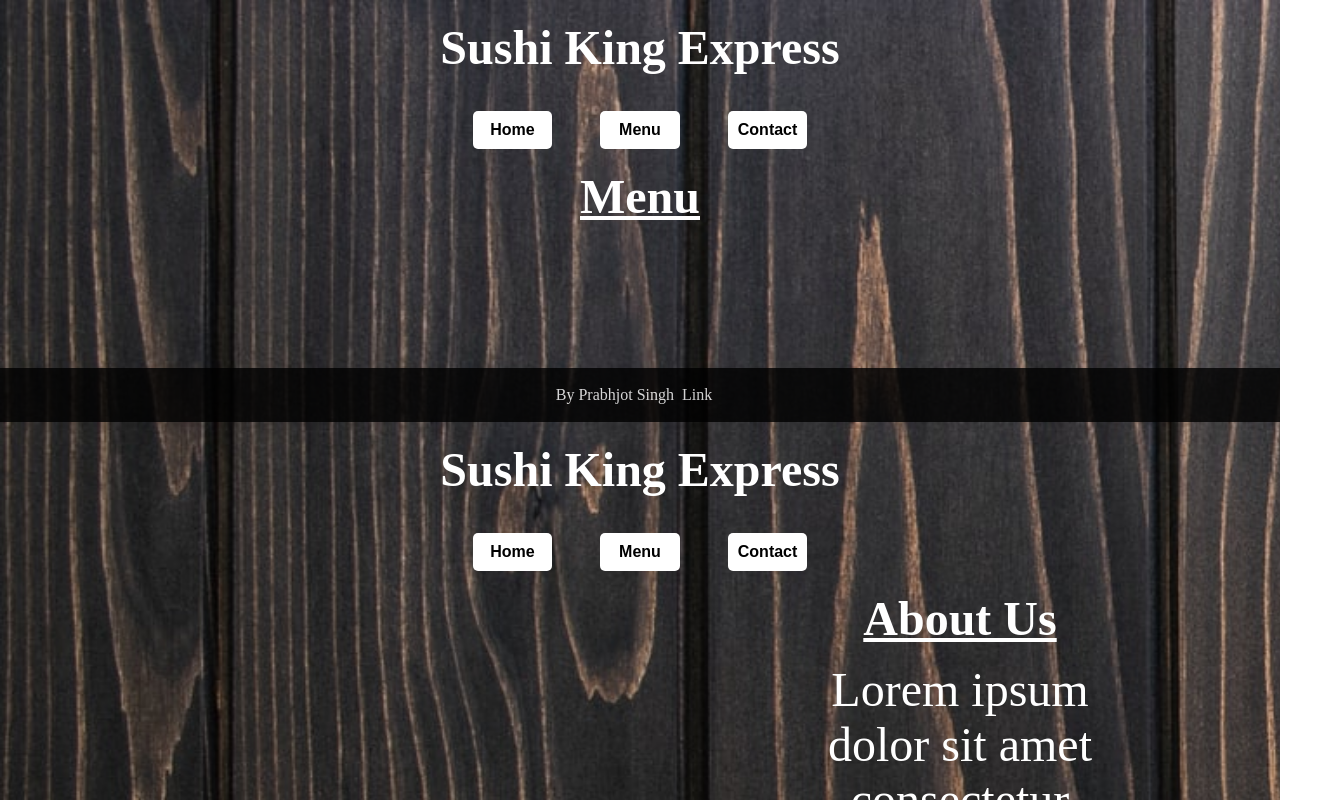
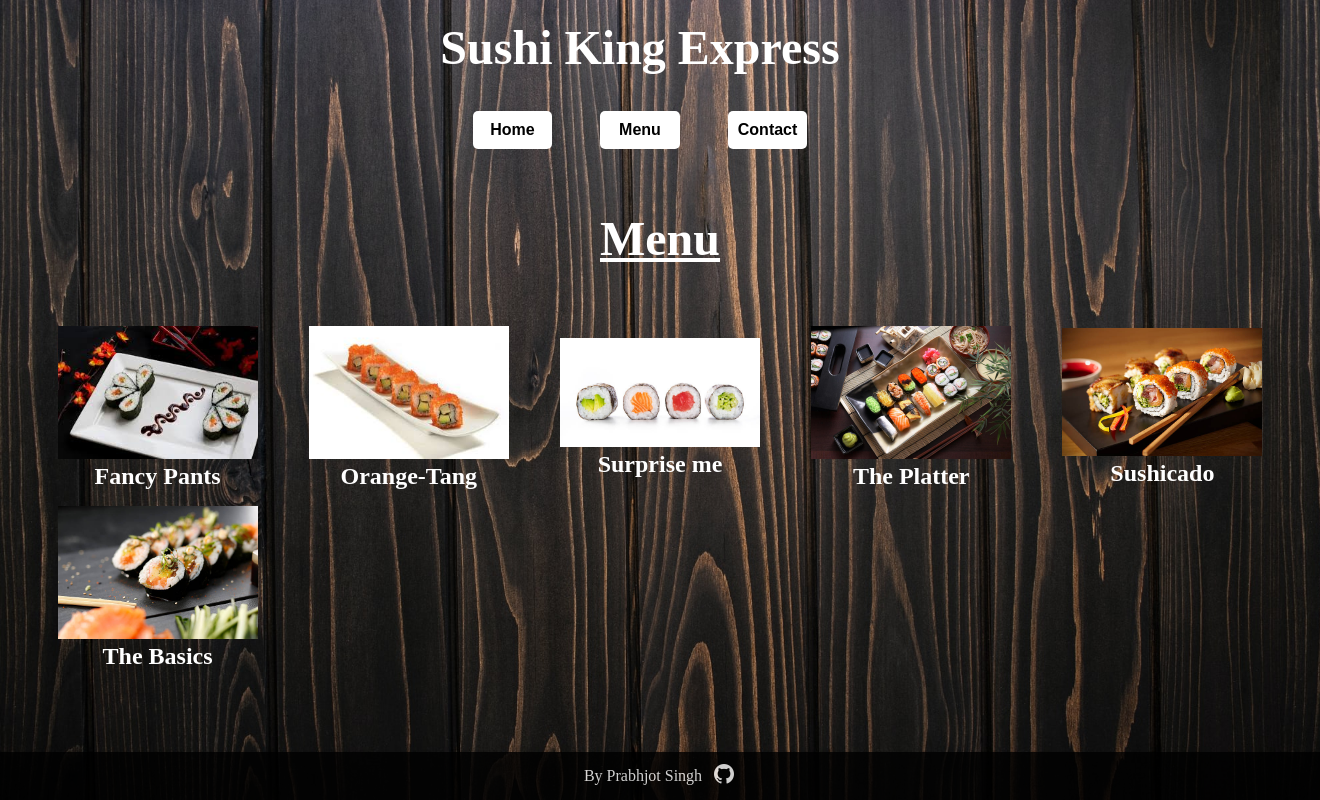
Before and after one commit to PjSingh22/restaurant-page, a website built with webpack: page dist/index.html in a window 1280 px wide. Both pictures are taken after a click on the button "Menu". Shown: the top 800 px of the page, 1320 px wide, since content can reach past the window. Built offline with nearby package versions, Linux system fonts and the light colour scheme; files whose address does not match are found by name.

Commit message:
pages rendered through index.js

```diff
--- a/src/index.js
+++ b/src/index.js
@@ -2,11 +2,9 @@
 import _ from 'lodash';
 import './style.css';
 import home from './modules/home';
-import nav from './modules/nav';
 import { header, footer } from './modules/initial-load';
-import initialLoad  from './modules/initial-load';
-
-// work on this later
+import menu from './modules/menu';
+import contact from './modules/contact';
 
 function init() {
   const element = document.getElementById('content');
@@ -18,17 +16,20 @@ function init() {
 init();
 
 function buttonListeners() {
-  const homeBtn = document.querySelector('.home')
-  const menuBtn = document.querySelector('.menu')
-  const contactBtn = document.querySelector('.contact')
-  const mainContent = document.querySelector('.landing-info')
-  console.log(homeBtn)
+  const homeBtn = document.querySelector('.home');
+  const menuBtn = document.querySelector('.menu');
+  const contactBtn = document.querySelector('.contact');
+  const mainContent = document.querySelector('.landing-info');
+
   homeBtn.addEventListener('click', () => {
     mainContent.innerHTML = home();
   });
   menuBtn.addEventListener('click', () => {
-    mainContent.innerHTML = `<p>Menu Coming Soon!</p>`;
-  })
+    mainContent.innerHTML = menu();
+  });
+  contactBtn.addEventListener('click', () => {
+    mainContent.innerHTML = contact();
+  });
 }
 
 buttonListeners();
--- /dev/null
+++ b/src/modules/contact.js
@@ -0,0 +1,11 @@
+const contact = () => {
+  return `
+    <div class="contact-info">
+      <h2 class="contact-title about">Contact</h2>
+      <p class="number">Business Number: (555) 555-5555</p>
+      <p class="address">Address: FooBar, Lorem Ipsum, 1234</p>
+    </div>
+  `
+};
+
+export default contact;
--- a/src/modules/footer.js
+++ /dev/null
@@ -1,13 +0,0 @@
-const footer = () => {
-  return `
-  <footer>
-      <p>By Prabhjot Singh</p>
-      <a href="http://">
-        Link
-        <img src="" alt="">
-      </a>
-    </footer>
-  `
-};
-
-export default footer;
--- a/src/modules/initial-load.js
+++ b/src/modules/initial-load.js
@@ -15,16 +15,11 @@ const footer = () => {
   return `
   <footer>
     <p>By Prabhjot Singh</p>
-    <a href="http://">
-      Link
-      <img src="" alt="">
+    <a href="https://github.com/BATMANGOO/restaurant-page" target="_blank">
+      <img src="../src/github.png" alt="github logo" srcset="" class="github-logo">
     </a>
   </footer>
   `
 };
 
-const initialLoad = () => {
-
-};
-
 export { header, footer };
--- /dev/null
+++ b/src/modules/menu.js
@@ -0,0 +1,35 @@
+const menu = () => {
+  return `
+  <div class="menu-info">
+    <h2 class="about page-title">Menu</h2>
+    <div class="menu-items">
+      <div class="item">
+        <img src="../src/fancy-pants.jpg" alt="fancy pants sushi" srcset="" class="item-img">
+        <p class="item-name">Fancy Pants</p>
+      </div>
+      <div class="item">
+        <img src="../src/orange-tang.jpg" alt="orange tang" srcset="" class="item-img">
+        <p class="item-name">Orange-Tang</p>
+      </div>
+      <div class="item">
+        <img src="../src/surprise-me.jpg" alt="surprise me" srcset="" class="item-img">
+        <p class="item-name">Surprise me</p>
+      </div>
+      <div class="item">
+        <img src="../src/sushi-platter.jpg" alt="sushi platter" srcset="" class="item-img">
+        <p class="item-name">The Platter</p>
+      </div>
+      <div class="item">
+        <img src="../src/sushicado.jpg" alt="sushicado" srcset="" class="item-img">
+        <p class="item-name">Sushicado</p>
+      </div>
+      <div class="item">
+        <img src="../src//the-basics.jpg" alt="Basic sushi dish" srcset="" class="item-img">
+        <p class="item-name">The Basics</p>
+      </div>
+    </div>
+  </div>
+  `
+}
+
+export default menu;
--- a/src/modules/nav.js
+++ /dev/null
@@ -1,14 +0,0 @@
-const nav = () => {
-  return `
-  <nav class="nav-bar">
-    <h1 class="title">Sushi King Express</h1>
-    <div class="links">
-      <button>Home</button>
-      <button>Menu</button>
-      <button>Contact</button>
-    </div>
-  </nav>
-  `
-};
-
-export default nav;
--- a/src/style.css
+++ b/src/style.css
@@ -16,6 +16,7 @@ body {
 #content {
   display: grid;
   grid-template-columns: 1fr;
+  grid-template-rows: auto 1fr;
   min-height: 100vh;
   color: var(--color-white);
 }
@@ -56,6 +57,12 @@ body {
   padding: 20px;
 }
 
+.menu-info {
+  display: flex;
+  flex-direction: column;
+  align-items: center;
+}
+
 .info {
   display: flex;
   flex-direction: column;
@@ -81,22 +88,43 @@ button {
   cursor: pointer;
 }
 
-.menu-container {
-  display: grid;
-  grid-template-columns: repeat(3, 1fr);
-  grid-gap: 1rem;
-  margin: 2rem;
-}
-
-.pizza {
+.contact-info {
   display: flex;
   flex-direction: column;
   align-items: center;
   justify-content: center;
-  border: 1px dashed black;
+  gap: 1rem;
+  text-align: center;
+}
+
+.contact-info > p {
+  font-size: 2rem;
+  font-weight: bold;
+}
+.menu-items {
+  display: grid;
+  grid-template-columns: repeat(auto-fit, minmax(200px, 1fr));
+  grid-gap: 1rem;
+  text-align: center;
+  align-items: center;
   padding: 20px;
-  border-radius: 5px;
-  text-align: center;
+  margin-top: 40px;
+  justify-content: center;
+  width: 100vw;
+  justify-content: center;
+}
+
+.item-name {
+  font-size: 1.5rem;
+  font-weight: bold;
+}
+
+.item > img {
+  width: 200px;
+}
+
+.about {
+  text-decoration: underline;
 }
 
 
@@ -116,9 +144,7 @@ footer {
 }
 
 footer > a {
-  text-decoration: none;
-  color: var(--color-white);
-  padding: 0.5rem;
+  margin-left: 10px;
 }
 
 /* media query for desktop */
--- a/webpack.config.js
+++ b/webpack.config.js
@@ -6,6 +6,8 @@ module.exports = {
     index: './src/index.js',
     home: './src/modules/home.js',
     intialLoad: './src/modules/initial-load.js',
+    menu: './src/modules/menu.js',
+    contact: './src/modules/contact.js'
   },
   // plugins: [
   //   new HtmlWebpackPlugin({
```
Also changed, not shown: dist/contact.bundle.js (added), dist/index.html, dist/menu.bundle.js (added), dist/nav.bundle.js (deleted), src/fancy-pants.jpg (added), src/github.png (added), src/orange-tang.jpg (added), src/surprise-me.jpg (added), src/sushi-platter.jpg (added), src/sushicado.jpg (added), src/the-basics.jpg (added), 1 other file.
